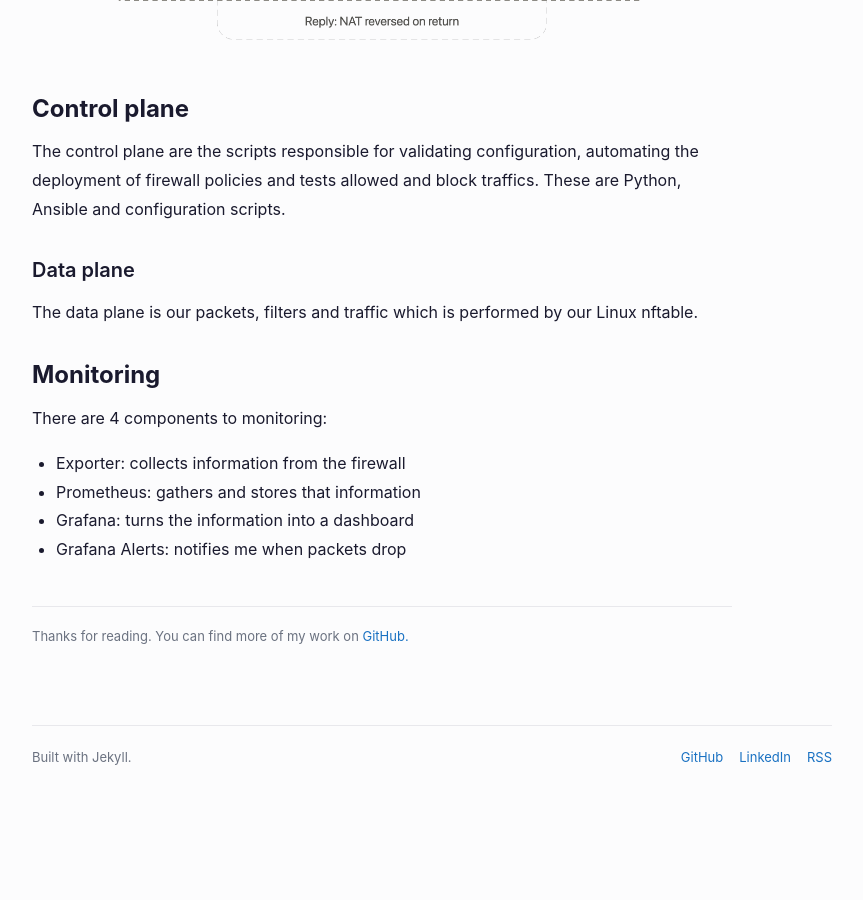
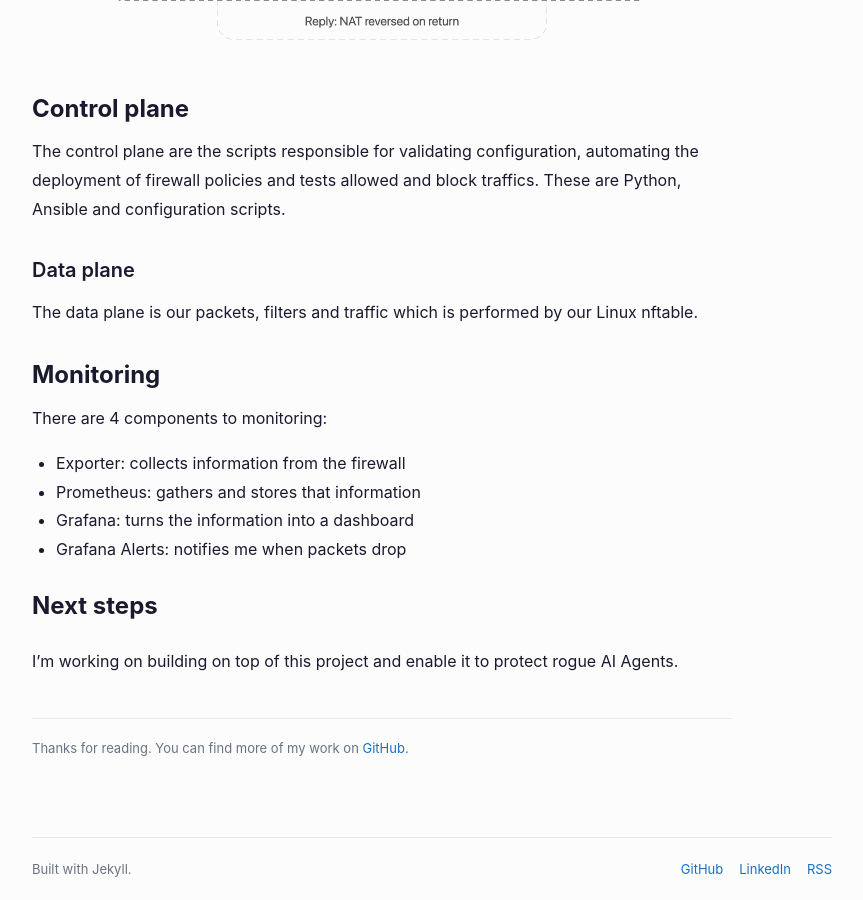
Before and after one commit to vichekaoeun/vichekaoeun.github.io, a Jekyll site: the page built from _posts/2026-11-12-home-firewall.md, in a window 1280 px wide and 900 px high, scrolled down 2191 px. Shown: the whole window, without its empty margins (208-1071 px from the left). Built offline with Jekyll 4.4.1, drawn with Linux system fonts in a browser that asks for light colours; before the commit the page ends 2979 px from its top, so only the background shows below that.

Commit message:
Update _posts/2026-11-12-home-firewall.md (via Pages CMS)

```diff
--- a/_posts/2026-11-12-home-firewall.md
+++ b/_posts/2026-11-12-home-firewall.md
@@ -50,3 +50,7 @@ There are 4 components to monitoring:
 - Prometheus: gathers and stores that information
 - Grafana: turns the information into a dashboard
 - Grafana Alerts: notifies me when packets drop
+
+# Next steps
+
+I'm working on building on top of this project and enable it to protect rogue AI Agents.
```
